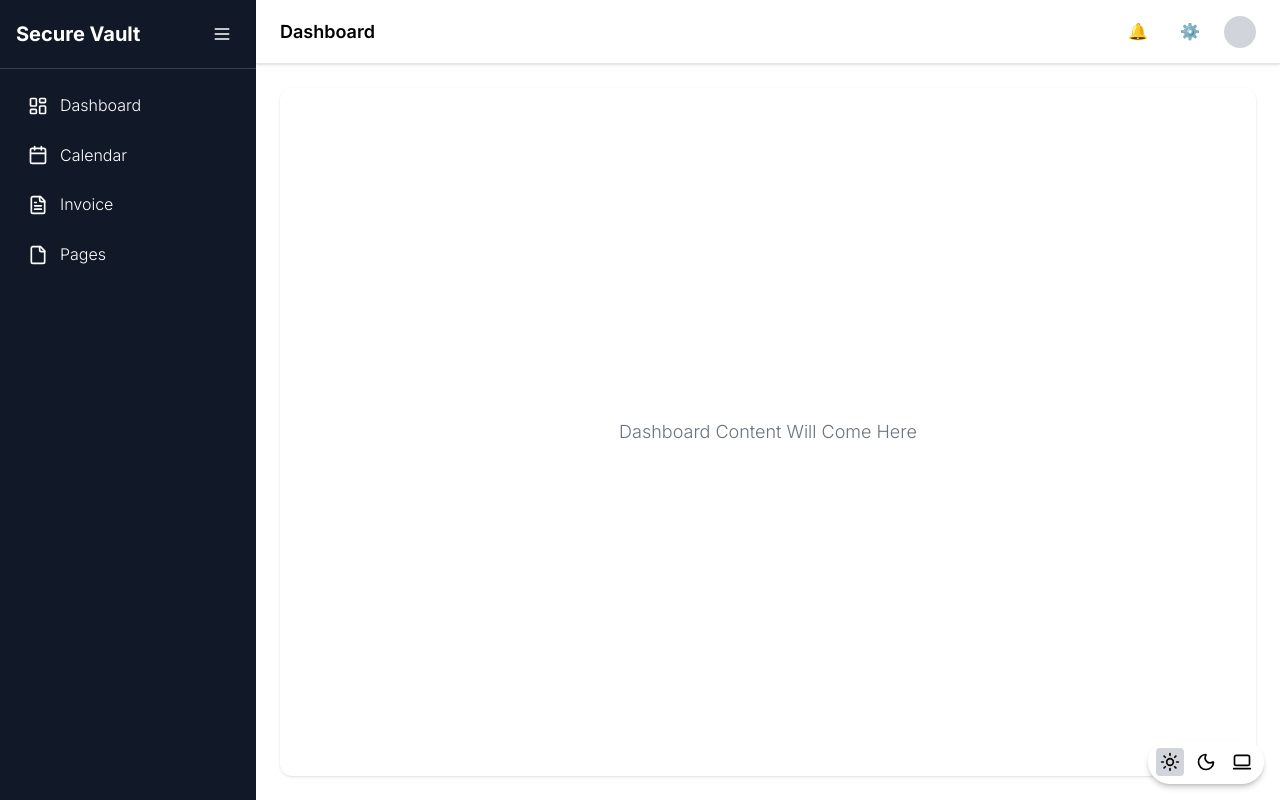
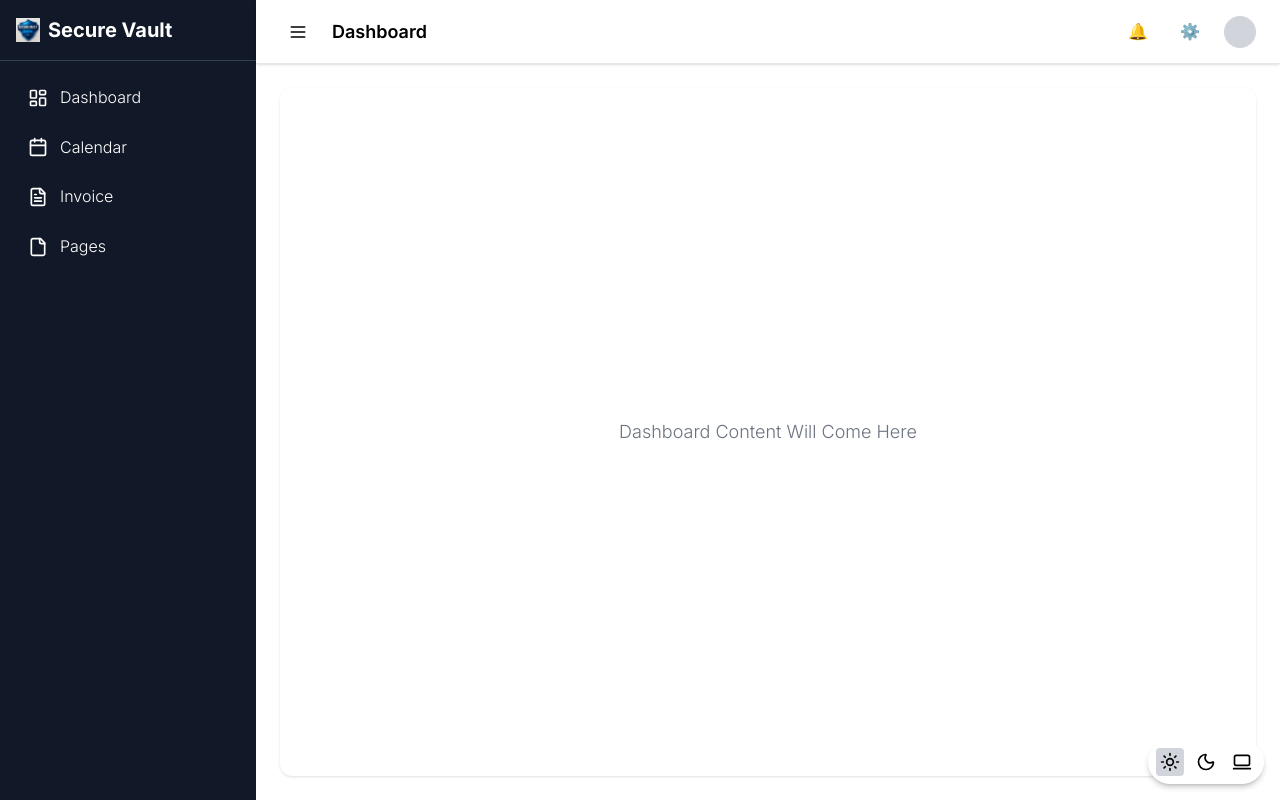
Before and after one commit to JaseemKhan211/pma-sysapp, a Next.js app in the folder frontend/: page /dashboard in a window 1280 px wide. Built offline with nearby package versions, Linux system fonts and the light colour scheme.

Commit message:
🧱 UI Refactor: Sidebar toggle moved to Topbar for better layout control

```diff
--- a/frontend/src/app/dashboard/layout.jsx
+++ b/frontend/src/app/dashboard/layout.jsx
@@ -1,15 +1,18 @@
 "use client";
-import Sidebar from '@/components/Sidebar';
-import Topbar from '@/components/Topbar';
-import ThemeToggle from '@/components/ThemeToggle';
+import { useState } from "react";
+import Sidebar from "@/components/Sidebar";
+import Topbar from "@/components/Topbar";
+import ThemeToggle from "@/components/ThemeToggle";
 
 export default function DashboardLayout({ children }) {
+  const [collapsed, setCollapsed] = useState(false);
+
   return (
     <div className="flex h-screen overflow-hidden">
-      <Sidebar />
+      <Sidebar collapsed={collapsed} />
 
       <div className="flex flex-col flex-1">
-        <Topbar />
+        <Topbar onToggleSidebar={() => setCollapsed(!collapsed)} />
         <main className="flex-1 overflow-auto p-6">{children}</main>
       </div>
 
--- a/frontend/src/components/Sidebar.jsx
+++ b/frontend/src/components/Sidebar.jsx
@@ -1,10 +1,10 @@
+// Sidebar.jsx
 "use client";
-import { useState } from "react";
-import { Menu, Calendar, FileText, LayoutDashboard, File } from "lucide-react";
+import { Calendar, FileText, LayoutDashboard, File } from "lucide-react";
+import Image from "next/image";
+import Link from "next/link";
 
-export default function Sidebar() {
-  const [collapsed, setCollapsed] = useState(false);
-
+export default function Sidebar({ collapsed }) {
   const menus = [
     { name: "Dashboard", icon: <LayoutDashboard size={20} />, href: "/dashboard" },
     { name: "Calendar", icon: <Calendar size={20} />, href: "/calendar" },
@@ -18,15 +18,14 @@ export default function Sidebar() {
         collapsed ? "w-20" : "w-64"
       } bg-[#111827] text-white h-screen flex flex-col transition-all duration-300`}
     >
-      {/* Header with collapse button */}
-      <div className="flex items-center justify-between p-4 border-b border-gray-700">
-        {!collapsed && <span className="text-xl font-bold">Secure Vault</span>}
-        <button
-          onClick={() => setCollapsed(!collapsed)}
-          className="p-2 hover:bg-gray-700 rounded"
-        >
-          <Menu size={20} />
-        </button>
+      {/* Logo and Name */}
+      <div className="flex items-center p-4 border-b border-gray-700">
+        {!collapsed && (
+          <Link href="/" className="flex items-center gap-2">
+            <Image src="/logo.png" alt="Logo" width={24} height={24} />
+            <span className="text-xl font-bold">Secure Vault</span>
+          </Link>
+        )}
       </div>
 
       {/* Menu */}
@@ -34,13 +33,13 @@ export default function Sidebar() {
         <ul className="space-y-2">
           {menus.map((menu, idx) => (
             <li key={idx}>
-              <a
+              <Link
                 href={menu.href}
                 className="flex items-center gap-3 px-3 py-2 rounded hover:bg-gray-700"
               >
                 {menu.icon}
                 {!collapsed && <span>{menu.name}</span>}
-              </a>
+              </Link>
             </li>
           ))}
         </ul>
--- a/frontend/src/components/Topbar.jsx
+++ b/frontend/src/components/Topbar.jsx
@@ -1,7 +1,19 @@
-export default function Topbar() {
+"use client";
+import { Menu } from "lucide-react";
+
+export default function Topbar({ onToggleSidebar }) {
   return (
     <header className="h-16 bg-white shadow flex items-center justify-between px-6 border-b">
-      <h1 className="text-lg font-semibold">Dashboard</h1>
+      <div className="flex items-center gap-4">
+        {/* Toggle Sidebar Button */}
+        <button onClick={onToggleSidebar} className="p-2 hover:bg-gray-200 rounded">
+          <Menu size={20} />
+        </button>
+
+        <h1 className="text-lg font-semibold">Dashboard</h1>
+      </div>
+
+      {/* Right Side Icons */}
       <div className="flex items-center gap-4">
         <button className="p-2 hover:bg-gray-200 rounded-full">🔔</button>
         <button className="p-2 hover:bg-gray-200 rounded-full">⚙️</button>
```
Also changed, not shown: frontend/public/logo.png (renamed from frontend/public/pma_logo.png).
